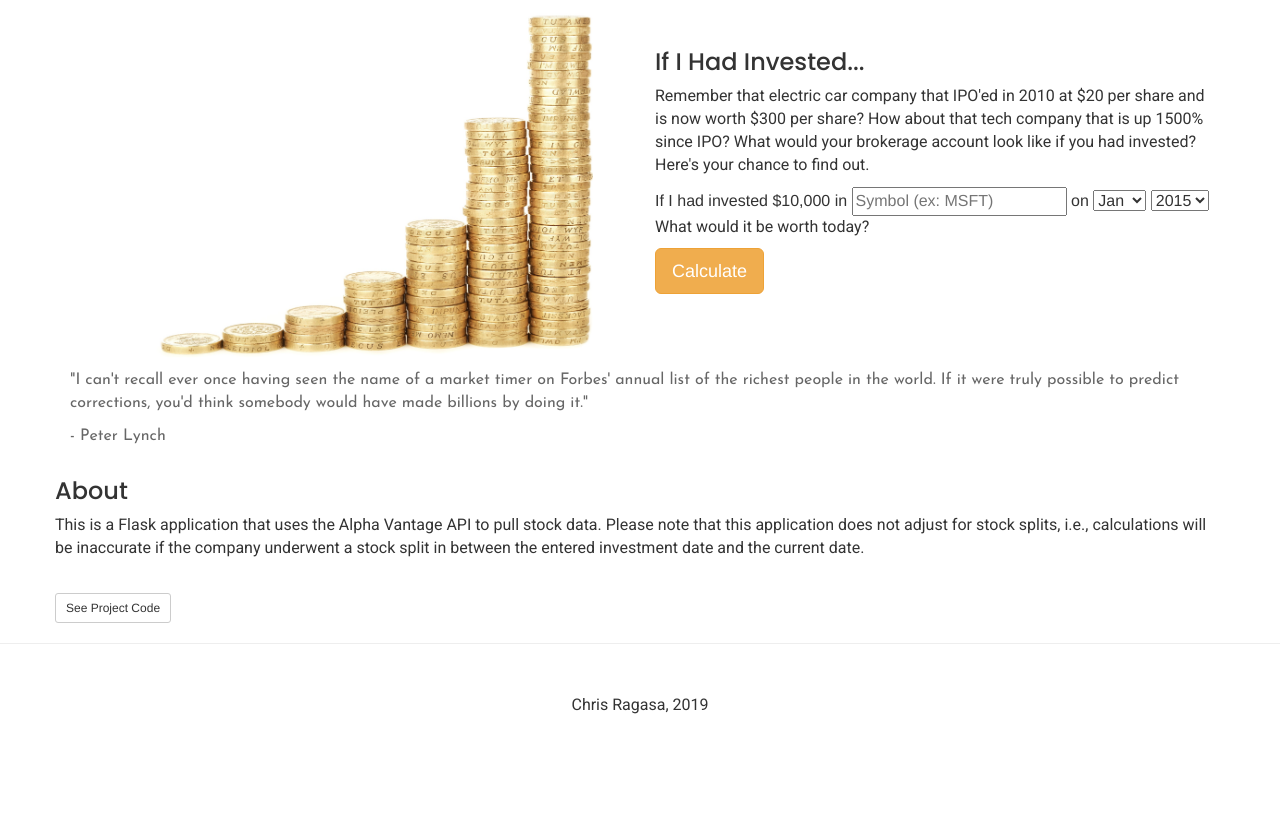
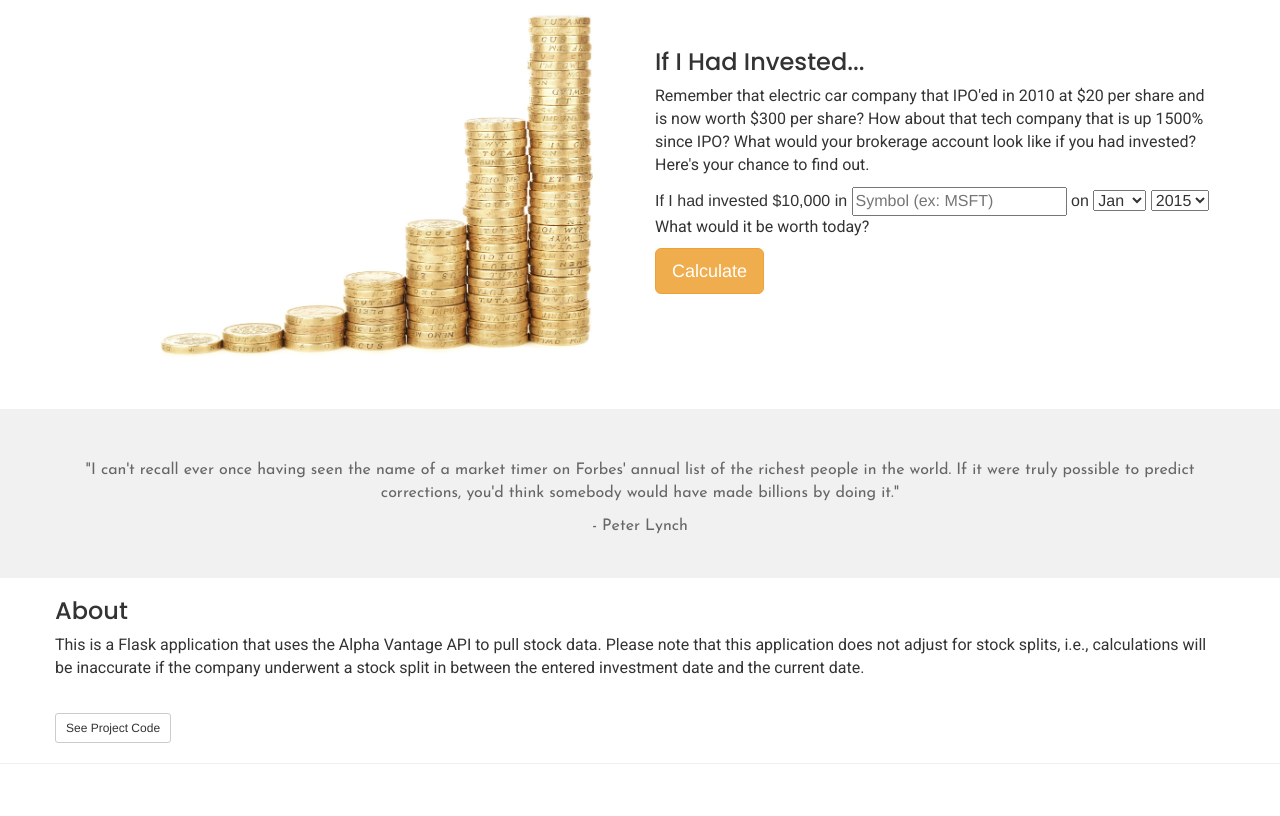
Before and after one commit to chrisragasa/if-i-had-invested, a Flask app: page / in a window 1280 px wide. Shown: the part 71-887 px from the top of the page. Before the commit the page ends 785 px from the top, so only its background shows below. Run offline with Flask 2, Linux system fonts and the light colour scheme; some libraries are stand-ins or nearby versions.

Commit message:
styling edit for production

```diff
--- a/static/main.css
+++ b/static/main.css
@@ -32,7 +32,7 @@ p{
   margin-top:50px;
 }
 
-#testimonials{
+#testimonial {
   background:#f1f1f1;
   padding: 50px 0 30px 0;
   text-align:center;
```
